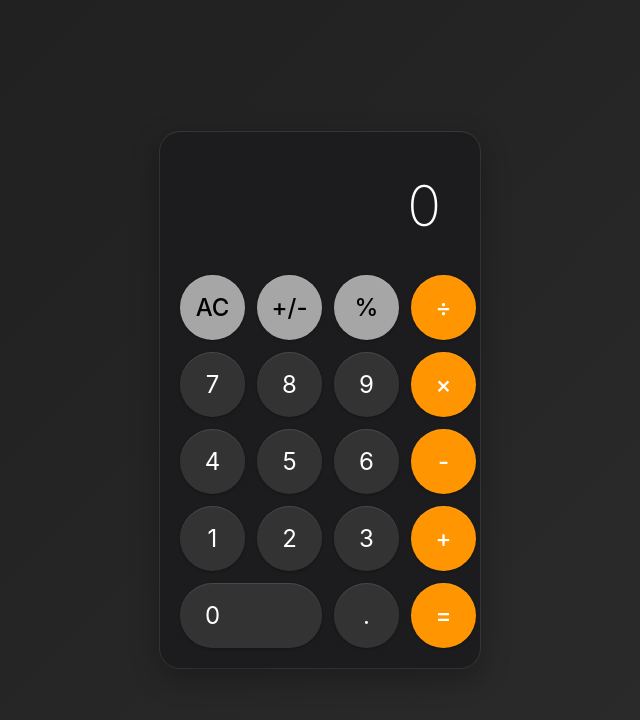
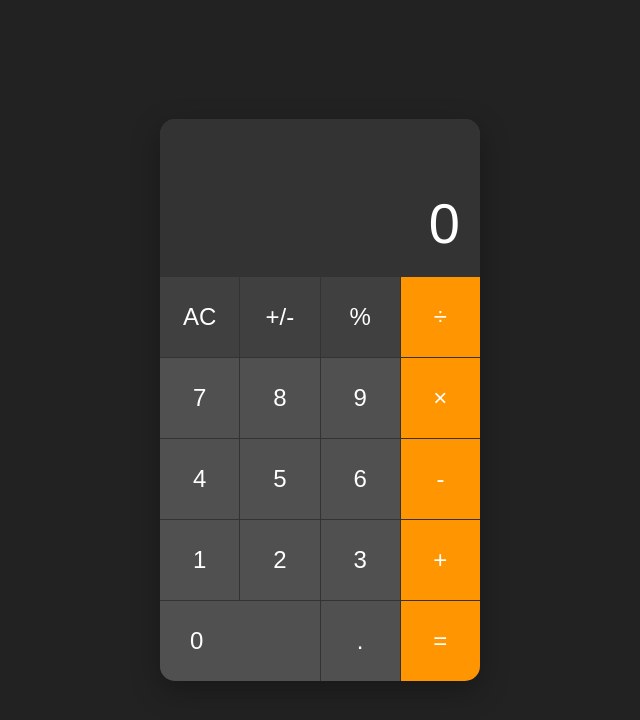
Before and after one commit to Felipe-Moreno-Marciales/Calculadora-Online, a plain HTML site: page index.html in a window 1280 px wide. Shown: the whole page, without its empty margins (320-960 px from the left). Drawn offline with Linux system fonts and the light colour scheme.

Commit message:
Nueva version v2.0 style.css
Nueva version v2.0 style.css

```diff
--- a/style.css
+++ b/style.css
@@ -1,165 +1,99 @@
-* {
-    margin: 0;
-    padding: 0;
-    box-sizing: border-box;
-}
-
+/* Estilos generales del cuerpo */
 body {
-    font-family: -apple-system, BlinkMacSystemFont, 'Helvetica Neue', Helvetica, Arial, sans-serif;
-    background: linear-gradient(135deg, #1e1e1e, #2d2d2d);
   display: flex;
   justify-content: center;
   align-items: center;
   min-height: 100vh;
+  background-color: #222;
+  font-family: 'Helvetica Neue', sans-serif;
   margin: 0;
 }
 
+/* Contenedor principal de la calculadora */
 .calculator {
-    background: #1c1c1e;
-    border-radius: 20px;
-    padding: 20px;
-    box-shadow:
-        0 10px 30px rgba(0, 0, 0, 0.3),
-        0 0 0 1px rgba(255, 255, 255, 0.1);
   width: 320px;
+  border-radius: 15px;
+  overflow: hidden;
+  box-shadow: 0 10px 30px rgba(0, 0, 0, 0.3);
+  background-color: #333;
 }
 
-.display {
-    background: transparent;
+/* --- SECCIÓN MODIFICADA --- */
+/* Pantalla de la calculadora */
+.calculator .display {
+  background-color: #333;
+  color: white;
+  text-align: right;
   padding: 20px;
-    margin-bottom: 15px;
-    border-radius: 10px;
-    text-align: right;
-    min-height: 80px;
+  border-top-left-radius: 10px;
+  border-top-right-radius: 10px;
   display: flex;
-    align-items: flex-end;
+  flex-direction: column;
   justify-content: flex-end;
+  min-height: 118px; /* CAMBIO: Aumentado de 80px a 118px para añadir ~1cm de altura */
+  overflow: hidden;
+  word-wrap: break-word;
+  word-break: break-all;
 }
 
-.display-text {
-    color: white;
+/* Texto dentro de la pantalla */
+.calculator .display .display-text {
   font-size: 48px;
-    font-weight: 200;
-    letter-spacing: -1px;
-    word-break: break-all;
-    max-width: 100%;
-    overflow: hidden;
+  font-weight: 300;
+  line-height: 1.2;
+  transition: font-size 0.2s ease-in-out;
 }
 
-.buttons {
+/* Contenedor de los botones */
+.calculator .buttons {
   display: grid;
   grid-template-columns: repeat(4, 1fr);
-    gap: 12px;
+  gap: 1px;
 }
 
-.btn {
+/* Estilo general de los botones */
+.calculator .btn {
   border: none;
-    border-radius: 50%;
-    width: 65px;
-    height: 65px;
+  background-color: #505050;
+  color: white;
   font-size: 24px;
-    font-weight: 400;
+  padding: 20px;
   cursor: pointer;
-    transition: all 0.1s ease;
-    outline: none;
-    font-family: inherit;
-    user-select: none;
+  transition: background-color 0.2s;
   display: flex;
+  justify-content: center;
   align-items: center;
-    justify-content: center;
-    position: relative;
+  height: 80px;
 }
 
-.btn:active {
-    transform: scale(0.95);
+/* Efecto hover para todos los botones */
+.calculator .btn:hover {
+  background-color: #666;
 }
 
-/* Botones numéricos y decimal - gris oscuro */
-.btn.number {
-    background: #333333;
-    color: white;
+/* Estilo para botones de función (AC, +/-, %) */
+.calculator .btn.function {
+  background-color: #404040;
 }
 
-.btn.number:hover {
-    background: #404040;
+/* Estilo para botones de operador (+, -, ×, ÷, =) */
+.calculator .btn.operator {
+  background-color: #ff9500;
 }
 
-.btn.number:active {
-    background: #505050;
+.calculator .btn.operator:hover {
+  background-color: #ffb703;
 }
 
-/* Botones de funciones superiores - gris claro */
-.btn.function {
-    background: #a6a6a6;
-    color: black;
-    font-weight: 500;
-}
-
-.btn.function:hover {
-    background: #b8b8b8;
-}
-
-.btn.function:active {
-    background: #999999;
-}
-
-/* Botones de operadores - naranja */
-.btn.operator {
-    background: #ff9500;
-    color: white;
-    font-weight: 500;
-}
-
-.btn.operator:hover {
-    background: #ffb143;
-}
-
-.btn.operator:active,
-.btn.operator.active {
-    background: white;
+/* Estilo para el botón de operador activo (cuando se selecciona) */
+.calculator .btn.operator.active {
+  background-color: #fff;
   color: #ff9500;
 }
 
-/* Botón 0 - doble ancho */
-.btn.zero {
+/* Estilo específico para el botón cero para que ocupe dos columnas */
+.calculator .btn[data-number="0"] {
   grid-column: span 2;
-    border-radius: 32.5px;
-    width: 142px;
   justify-content: flex-start;
-    padding-left: 25px;
+  padding-left: 30px;
 }
-
-/* Efectos de sombra para botones */
-.btn {
-    box-shadow:
-        inset 0 1px 0 rgba(255, 255, 255, 0.1),
-        0 1px 3px rgba(0, 0, 0, 0.3);
-}
-
-.btn:active {
-    box-shadow:
-        inset 0 1px 0 rgba(255, 255, 255, 0.1),
-        inset 0 2px 4px rgba(0, 0, 0, 0.3);
-}
-
-/* Responsive para pantallas más pequeñas */
-@media (max-width: 380px) {
-    .calculator {
-        width: 95vw;
-        padding: 15px;
-    }
-
-    .btn {
-        width: 60px;
-        height: 60px;
-        font-size: 22px;
-    }
-
-    .btn.zero {
-        width: 132px;
-    }
-
-    .display-text {
-        font-size: 42px;
-    }
-}
```
Lines whose indentation alone changed are shown as unchanged.
